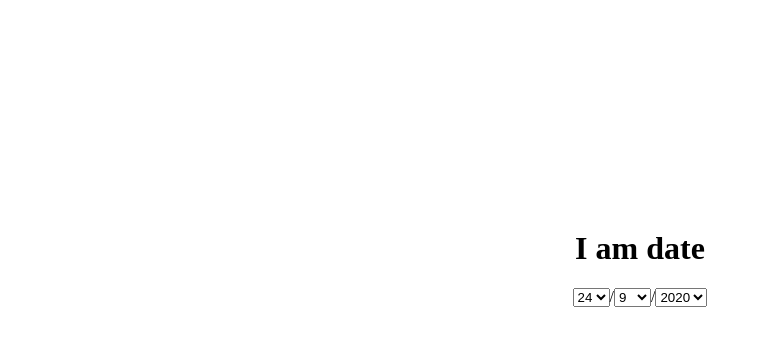
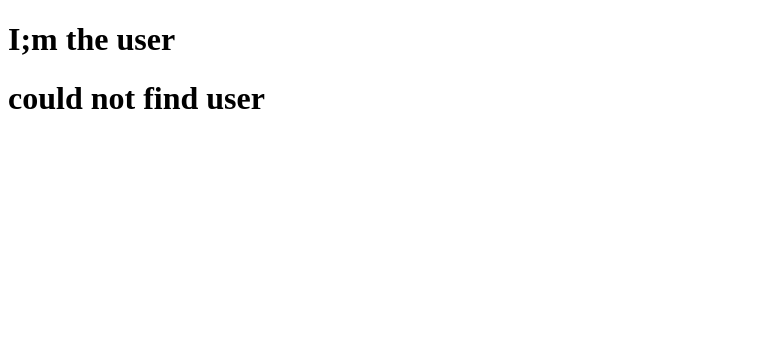
Before and after one commit to TashfeenRao/reactTrainingHooks, a React (Create React App) app: page / in a window 1280 px wide. Shown: the top 346 px of the page, without its empty margins (0-761 px from the left). Built offline with nearby package versions, Linux system fonts and the light colour scheme.

Commit message:
use reducer first use implemented

```diff
--- a/src/App.js
+++ b/src/App.js
@@ -1,9 +1,9 @@
-import DateComponent from "./components/CompoundComponent/Date";
+const { default: Reducer1 } = require("./components/ReducerHook/Reducer1");
 
 function App() {
   return (
-    <div className="">
-      <DateComponent />
+    <div>
+      <Reducer1 />
     </div>
   );
 }
--- /dev/null
+++ b/src/components/ReducerHook/Reducer1.js
@@ -0,0 +1,45 @@
+import React, { useEffect, useReducer } from "react";
+
+const initialState = {
+  loading: false,
+  errors: null,
+  data: null,
+};
+
+const reducer = (state, action) => {
+  switch (action.type) {
+    case "SignUp_Started":
+      return { ...state, loading: true };
+    case "SignUp_Success":
+      return { ...state, loading: false, data: "I;m the user" };
+    case "SignUp_Failed":
+      return { ...state, loading: false, errors: action.error };
+
+    default:
+      return state;
+  }
+};
+
+export default function Reducer1() {
+  const [state, dispatch] = useReducer(reducer, initialState);
+
+  useEffect(() => {
+    dispatch({ type: "SignUp_Started" });
+
+    return (
+      setTimeout(() => {
+        dispatch({ type: "SignUp_Success" });
+      }, 2000),
+      setTimeout(() => {
+        dispatch({ type: "SignUp_Failed", error: "could not find user" });
+      }, 4000)
+    );
+  }, []);
+
+  return (
+    <div>
+      <h1>{state && state.data} </h1>
+      <h1>{state && state.errors} </h1>
+    </div>
+  );
+}
```
Also changed, not shown: src/components/LoginSignSwitch/FormPanel.js (renamed from src/components/FormPanel.js, +7 -7 lines), src/components/Counter/Counter.js (renamed from src/components/Counter.js), src/components/Counter/Textcounter.js (renamed from src/components/Textcounter.js), src/components/PasswordShow/PasswordShow.js (renamed from src/components/PasswordShow.js).
